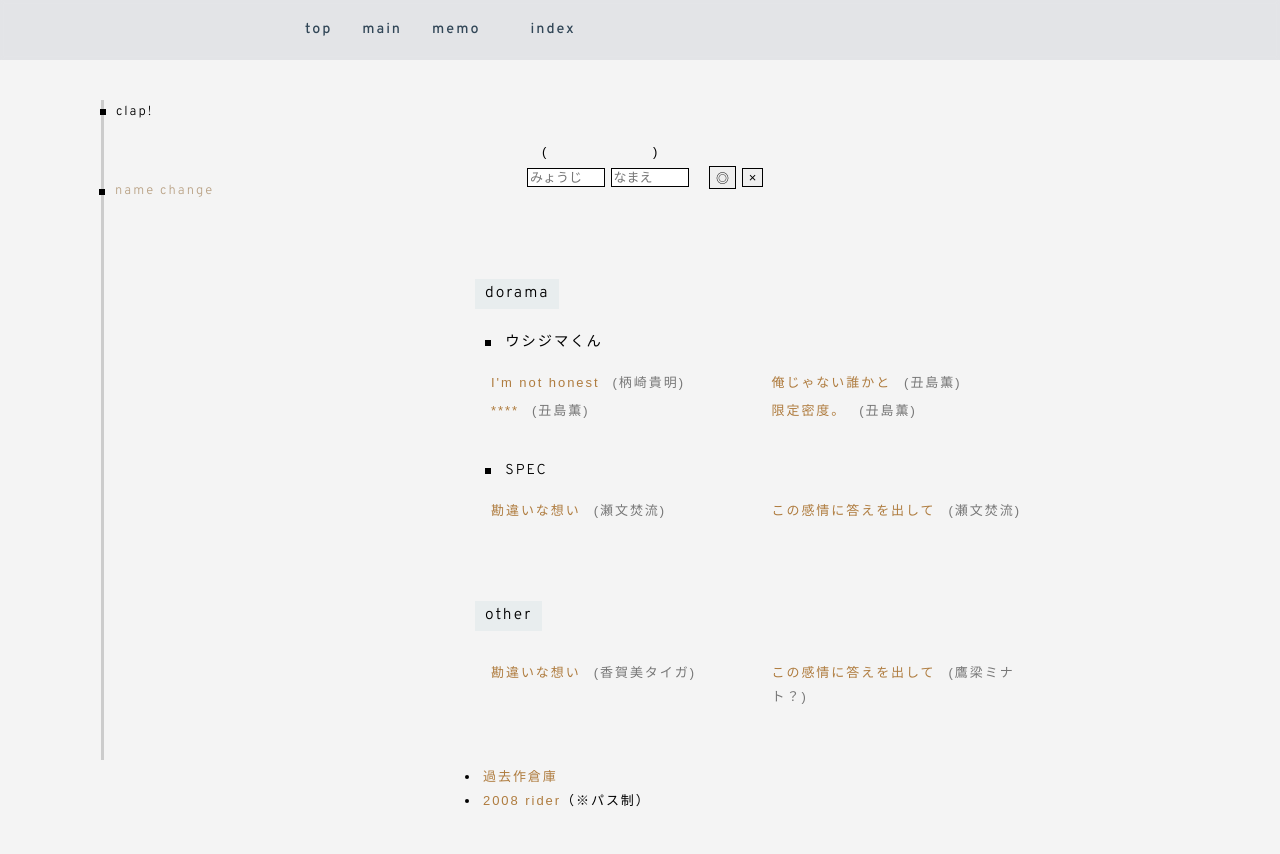
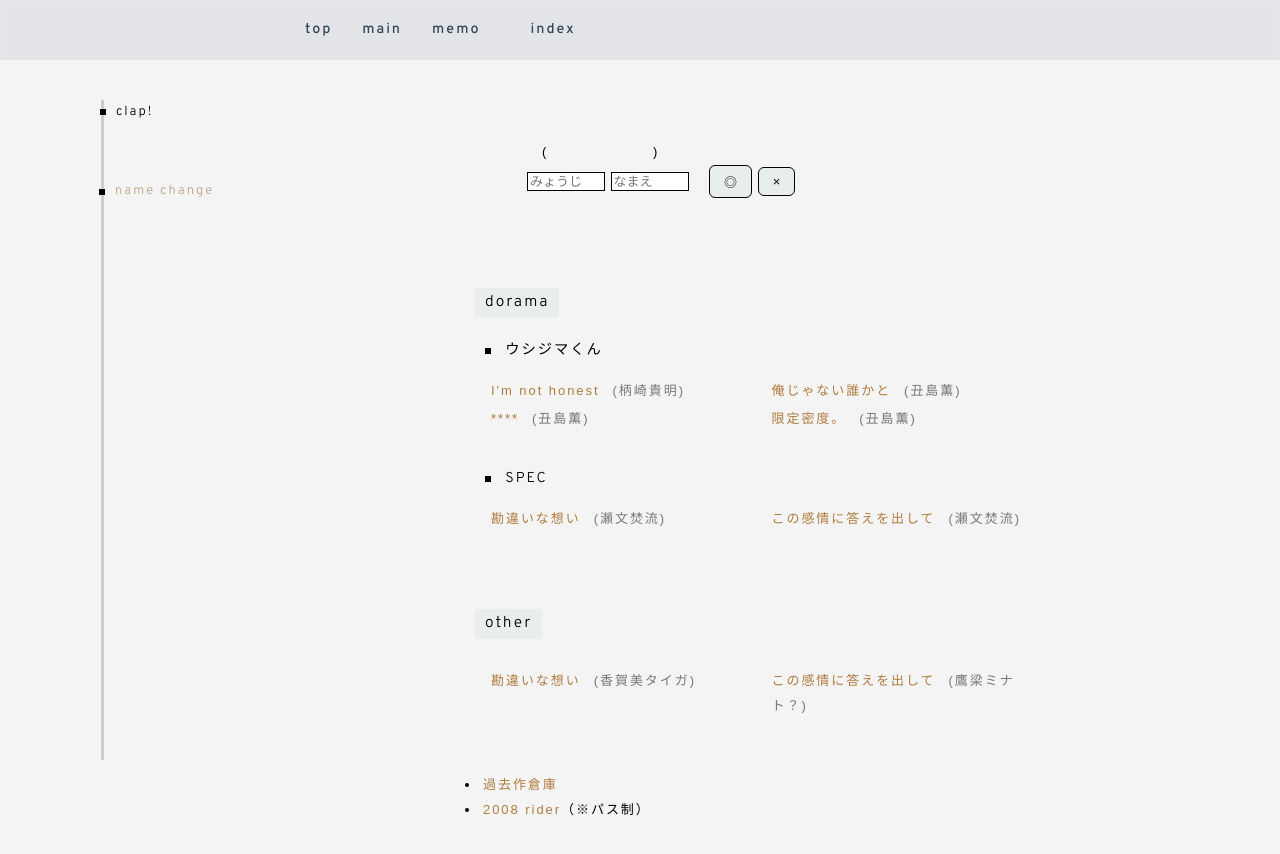
Before and after one commit to utopia-xoxo/utopia-xoxo.github.io, a plain HTML site: page design84.html in a window 1280 px wide. Drawn offline with nearby package versions, Linux system fonts and the light colour scheme.

Commit message:
Update design84.css

```diff
--- a/design84.css
+++ b/design84.css
@@ -1,5 +1,4 @@
 @charset "utf-8";
-
 
 @import url('https://fonts.googleapis.com/css2?family=Overpass:wght@300..500&display=swap');
 
@@ -296,9 +295,26 @@ p {
 
 /* メインコンテンツ */
 
-/* 名前変換フォーム */
+/* ⭕ 名前変換フォーム（入力欄とボタンを丸くしました） */
 .nameChange .enter {
     width: 10em;
+    padding: 6px 12px;       /* 枠の中の余白を調整 */
+    border-radius: 6px;      /* 角を丸く */
+    background: #fff;        /* 背景を白に */
+    border: 1px solid var(--darkColor);
+}
+.nameChange input[type="submit"],
+.nameChange input[type="button"] {
+    padding: 6px 14px;       /* ボタンの余白 */
+    border-radius: 6px;      /* ボタンの角を丸く */
+    background: var(--lightColor);
+    border: 1px solid var(--darkColor);
+    cursor: pointer;
+    transition: background 0.3s;
+}
+.nameChange input[type="submit"]:hover,
+.nameChange input[type="button"]:hover {
+    background: #fac07a;     /* ホバー時の色変更 */
 }
 
 /* 長編リスト */
@@ -554,6 +570,7 @@ h4 + .shortList {
         padding: 10px 0;
     }
 
+    /* スマホ表示での名前変換入力欄の調整 */
     .nameChange .enter {
         width: 7em;
     }
```
